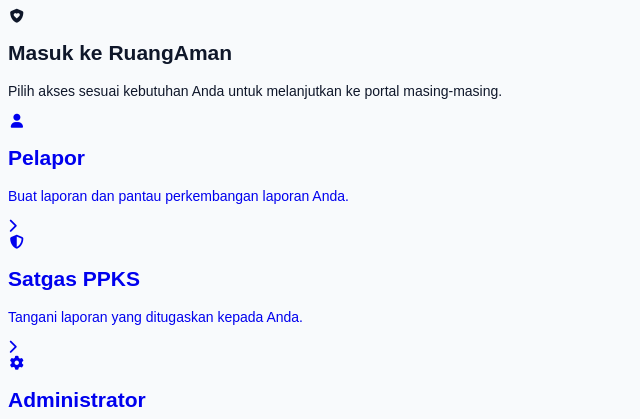
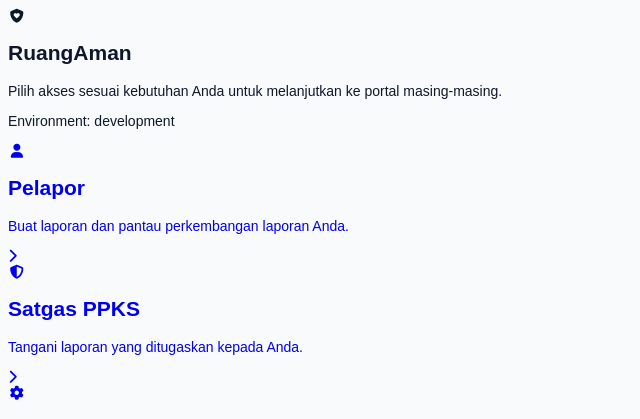
Before and after one commit to RaihanNawawi/pbl110_ruang_aman, a PHP site: page /frontend/pages/login.php in a window 1280 px wide. Shown: the top 419 px of the page, without its empty margins (0-640 px from the left). Run offline with PHP 8.4, Linux system fonts and the light colour scheme.

Commit message:
feat: menambahkan konfigurasi aplikasi dan tampilkan di halaman login

```diff
--- /dev/null
+++ b/backend/config/app.php
@@ -0,0 +1,5 @@
+<?php
+
+$app_name = "RuangAman";
+$app_env = "development";
+$app_debug = true;
--- a/frontend/pages/login.php
+++ b/frontend/pages/login.php
@@ -1,8 +1,18 @@
+<?php
+
+require_once __DIR__ . '/../../backend/config/app.php';
+
+?>
+
 <!doctype html>
 <html lang="id">
 <head>
   <meta charset="utf-8">
   <meta name="viewport" content="width=device-width, initial-scale=1.0">
+
+  <title>
+    <?= htmlspecialchars($app_name) ?>
+  </title>
 
   <script
     type="module"
@@ -29,12 +39,16 @@
               </div>
 
               <h1 class="h3 fw-bold mb-2">
-                Masuk ke RuangAman
+                <?= htmlspecialchars($app_name) ?>
               </h1>
 
-              <p class="text-body-secondary mb-0">
+              <p class="text-body-secondary mb-1">
                 Pilih akses sesuai kebutuhan Anda untuk
                 melanjutkan ke portal masing-masing.
+              </p>
+
+              <p class="small text-body-secondary mb-0">
+                Environment: <?= htmlspecialchars($app_env) ?>
               </p>
 
             </div>
```
